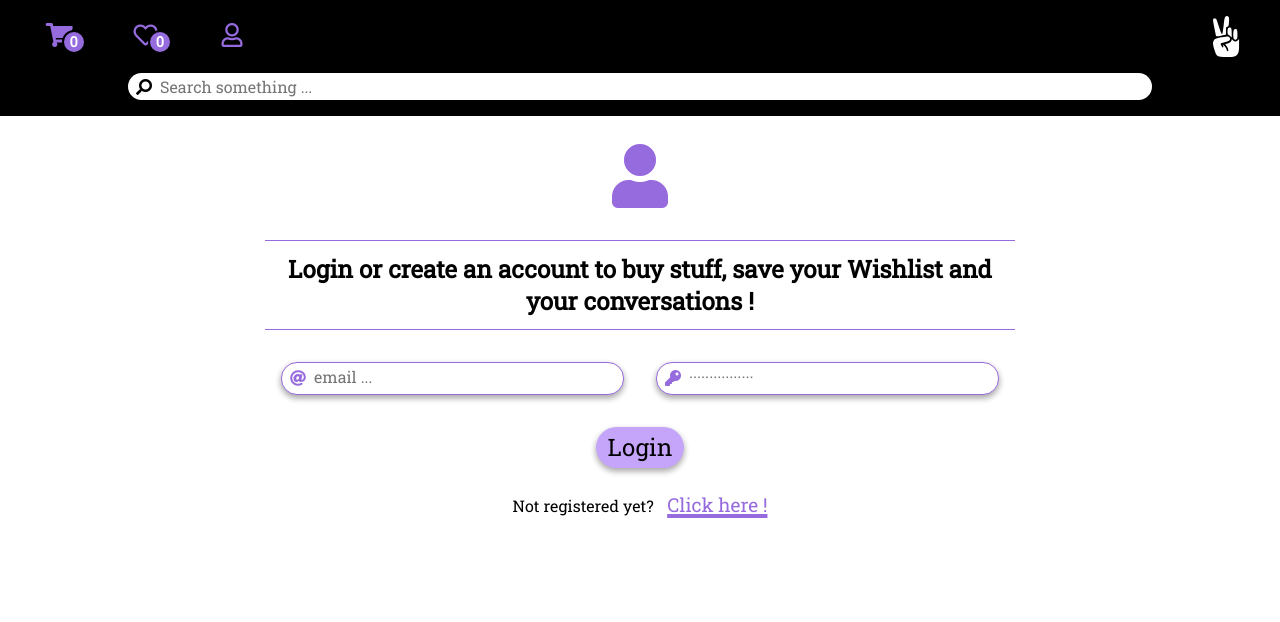
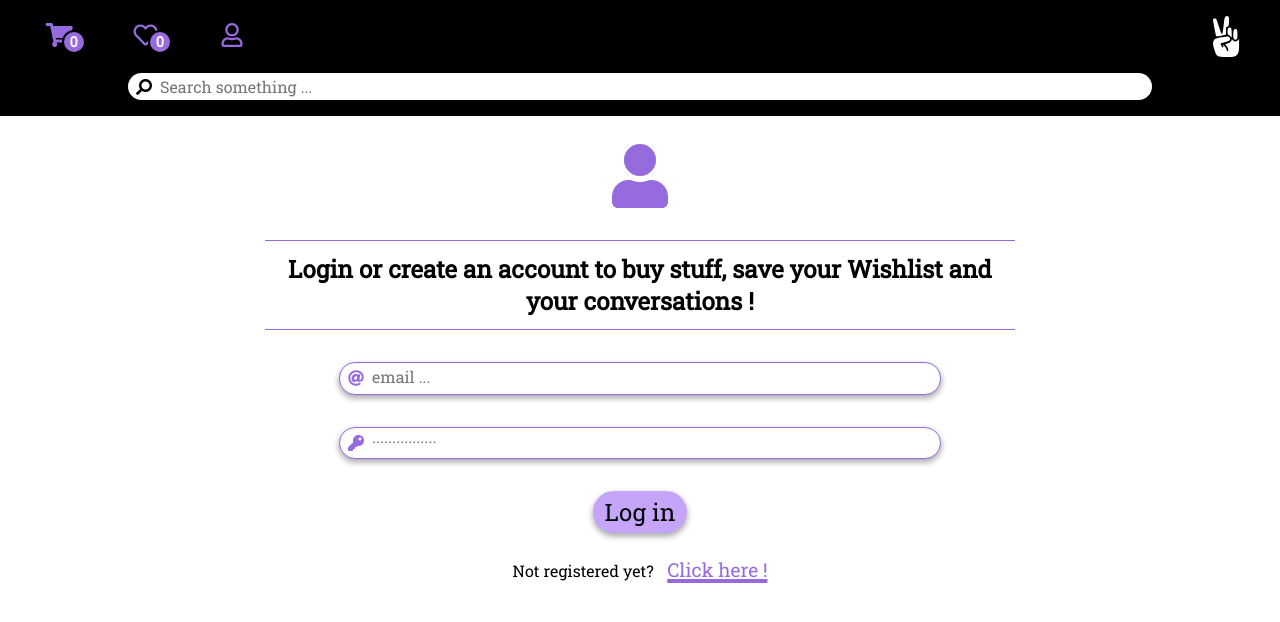
Before and after one commit to shd8/the-right-way, a Vue app in the folder e-commerce/frontend/: page /profile in a window 1280 px wide. Shown: the top 622 px of the page. Built offline with nearby package versions, Linux system fonts and the light colour scheme.

Commit message:
Add styles to Dashboard test Modal. Create form action to recover form login data

```diff
--- a/e-commerce/frontend/src/components/Login.vue
+++ b/e-commerce/frontend/src/components/Login.vue
@@ -8,24 +8,52 @@
             Login or create an account to buy stuff, save your Wishlist and your conversations !
         </h2>
         <hr class="hrItem">
-        <form class="login-form" action="" @submit.prevent="loginButtonPressed">
+        <form
+        class="login-form"
+        @submit.prevent="loginButtonPressed"
+        >
+        <p v-if="errors.length">
+            <b>Please, check the following errors:</b>
+            <ul>
+            <li v-for="error in errors" :key="error">{{ error }}</li>
+            </ul>
+        </p>
         <span class="login-form__credential credentials">
-                <div class='email custom-input'>
+            <label
+            class='email custom-input'
+            for="email"
+            >
                 <i class="fas fa-at"></i>
-                    <input type="email" placeholder="email ..."/>
-                </div>
+                <input
+                name="email"
+                type="email"
+                placeholder="email ..."
+                v-model="email"
+                />
+            </label>
 
-                <div class='password custom-input'>
+            <label
+            class='password custom-input'
+            for="password"
+            >
                 <i class="fas fa-key"></i>
-                    <input autocomplete="pass" type="password" placeholder="················"/>
-                </div>
+                <input
+                name="password"
+                autocomplete="pass"
+                type="password"
+                placeholder="················"
+                v-model="password"
+                />
+            </label>
         </span>
 
         <span>
-                <button
+            <!-- @click="logUser" -->
+            <input
             class="login-form__login-button"
-                @click="logUser"
-                >Login</button>
+            type="submit"
+            value="Log in"
+            />
         </span>
         </form>
      </div>
@@ -34,22 +62,50 @@
 
 <script lang="ts" scoped>
 import { defineComponent } from 'vue';
-import { mapState, mapMutations } from 'vuex';
+import { mapState, mapActions } from 'vuex';
 
 export default defineComponent({
   computed: {
     ...mapState([
       'isUserLogged',
     ]),
-    ...mapMutations([
-      'logUser',
+    ...mapActions([
+      'logUserRequest',
     ]),
   },
   name: 'Login',
   methods: {
     loginButtonPressed(e:any) {
+      let result;
+      if (this.email && this.password) {
+        this.logUserRequest({
+          email: this.email,
+          password: this.password,
+        });
+        console.log(this.email);
+        console.log(this.password);
+        result = true;
+      }
+
+      this.errors = [];
+
+      if (!this.email) {
+        this.errors.push('Email is required');
+      }
+      if (!this.password) {
+        this.errors.push('Password is required');
+      }
+
       e.preventDefault();
+      return result;
     },
+  },
+  data():any {
+    return {
+      errors: [],
+      email: null,
+      password: null,
+    };
   },
 });
 </script>
@@ -113,6 +169,10 @@ export default defineComponent({
     margin-top: 2em;
 }
 
+.custom-input {
+    margin-bottom: 1em;
+}
+
 .credentials {
     width: 100%;
     display: flex;
@@ -121,16 +181,16 @@ export default defineComponent({
 
 @media (min-width: 800px) {
     .credentials {
-        flex-direction: row;
+        // flex-direction: row;
         width: 80%;
     }
 
-    .password {
+    .email {
         margin-top: 2em;
     }
 
     .custom-input {
-        margin: 2em 1em;
+        margin-bottom: 2em;
     }
 }
 
--- a/e-commerce/frontend/src/components/LoginRegister.vue
+++ b/e-commerce/frontend/src/components/LoginRegister.vue
@@ -88,4 +88,21 @@ export default defineComponent({
   align-items: center;
 }
 
+@media (min-width: 800px) {
+    .register {
+      display: flex;
+      flex-direction: column;
+        // flex-direction: row;
+        width: 80%;
+    }
+
+    // .email {
+    //     margin-top: 2em;
+    // }
+
+    // .custom-input {
+    //     margin-bottom: 2em;
+    // }
+}
+
 </style >
--- a/e-commerce/frontend/src/components/Modal.vue
+++ b/e-commerce/frontend/src/components/Modal.vue
@@ -95,6 +95,7 @@ export default defineComponent({
     &--displayed {
     visibility: visible;
     opacity: 1;
+    overflow-y: scroll;
 }
     &__window {
         position: relative;
--- a/e-commerce/frontend/src/components/Register.vue
+++ b/e-commerce/frontend/src/components/Register.vue
@@ -173,7 +173,7 @@ export default defineComponent({
 @media (min-width: 800px) {
     .credentials {
         // flex-direction: row;
-        width: 60%;
+        // width: 60%;
     }
 }
 
--- a/e-commerce/frontend/src/store/actions.ts
+++ b/e-commerce/frontend/src/store/actions.ts
@@ -14,6 +14,10 @@ const actions = {
       commit('updateCurrentProduct', response.data);
     });
   },
+
+  logUserRequest({ commit }:any, userData:any) {
+    console.log(userData);
+  },
 };
 
 export default actions;
--- a/e-commerce/frontend/src/views/Dashboard.vue
+++ b/e-commerce/frontend/src/views/Dashboard.vue
@@ -84,6 +84,9 @@ export default defineComponent({
 .modalized-login {
   background-color: white;
   border-radius: 1em;
+  display: flex;
+  flex-direction: column;
+  align-items: center;
 }
 
 </style>
--- a/e-commerce/frontend/src/views/Profile.vue
+++ b/e-commerce/frontend/src/views/Profile.vue
@@ -164,6 +164,9 @@ p {
 
 .notLogged {
   padding-top: 7em;
+  display: flex;
+  flex-direction: column;
+  align-items: center;
 }
 
 .logged {
```
Lines whose indentation alone changed are shown as unchanged.
